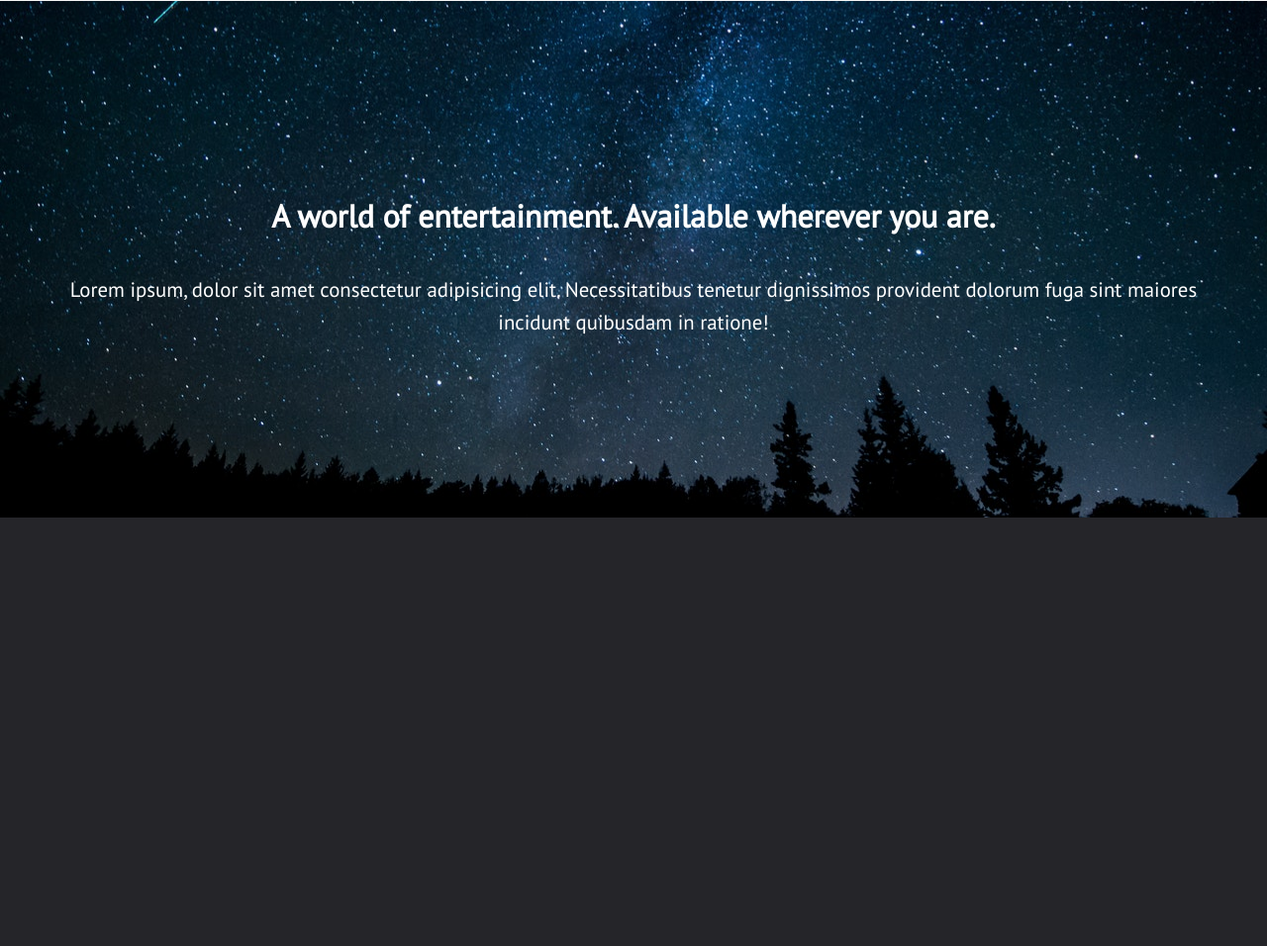
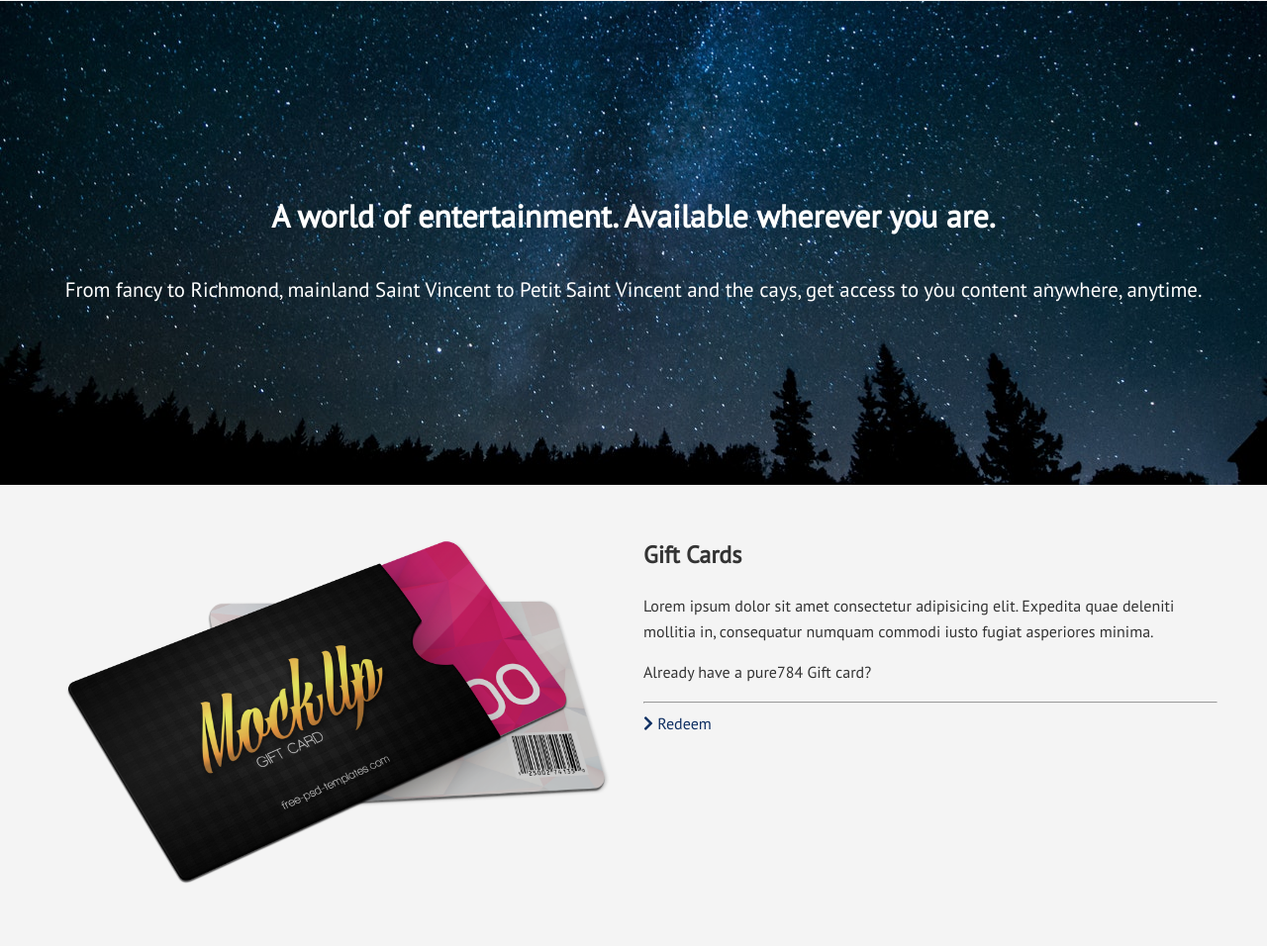
Before and after one commit to OCulzac/responsive_landing, a plain HTML site: page index.html in a window 1280 px wide. Shown: the part 3607-4563 px from the top of the page at 99% size. Before the commit the page ends 4130 px from the top, so only its background shows below. Drawn offline with nearby package versions, Linux system fonts and the light colour scheme.

Commit message:
fifth commit - giftcards section

```diff
--- a/css/style.css
+++ b/css/style.css
@@ -40,6 +40,13 @@ a {
 section#entertainment {
   background: url(../img/section-bg.jpg) no-repeat bottom/cover;
   padding: 10rem 0;
+}
+
+.gift-cards {
+  display: grid;
+  grid-gap: 20px;
+  grid-template-columns: repeat(2, 1fr);
+  text-align: left;
 }
 
 /* Text colors */
--- a/index.html
+++ b/index.html
@@ -97,13 +97,34 @@
                 A world of entertainment. Available wherever you are.
             </h3>
             <p class="lead">
-                Lorem ipsum, dolor sit amet consectetur adipisicing elit. Necessitatibus tenetur dignissimos provident dolorum fuga sint
-                maiores incidunt quibusdam in ratione!
+                From fancy to Richmond, mainland Saint Vincent to Petit Saint Vincent and the cays, get access to you content anywhere, anytime.
             </p>
         </div>
     </section>
 
     <!-- Gift Card Section -->
+    <section id="gift-cards" class="section bg-light">
+        <div class="container">
+            <div class="gift-cards">
+                <div> <img src="img/cards.png" alt=""> </div>
+                <div>
+                    <h2>Gift Cards</h2>
+                    <p>
+                        Lorem ipsum dolor sit amet consectetur adipisicing elit. Expedita quae deleniti mollitia in, consequatur numquam commodi
+                        iusto fugiat asperiores minima.
+                    </p>
+                    <p>
+                        Already have a pure784 Gift card?
+                    </p>
+                    <hr>
+                    <a href="#" class="text-secondary">
+                        <i class="fas fa-chevron-right"></i>
+                        Redeem
+                    </a>
+                </div>
+            </div>
+        </div>
+    </section>
 
     <!-- Footer -->
 
```
Also changed, not shown: img/cards.png (added).
